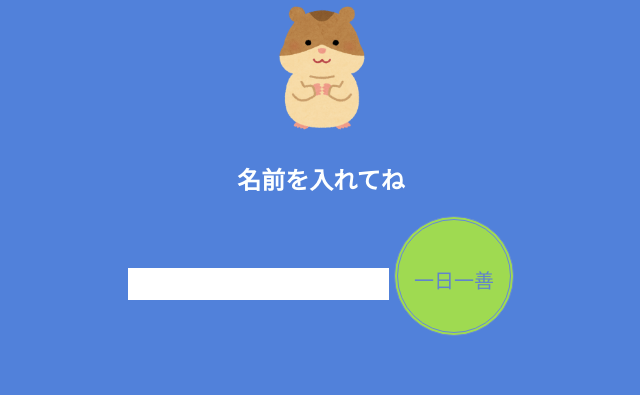
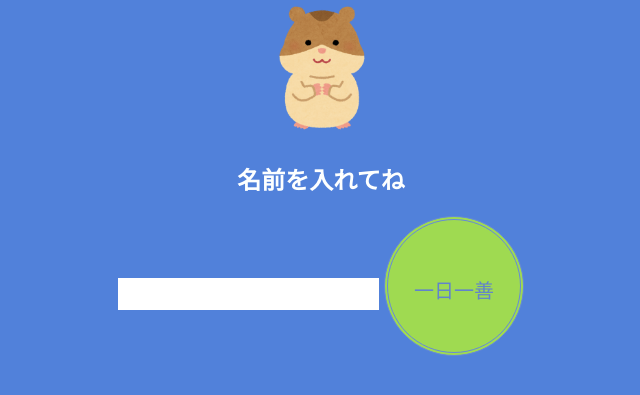
Before and after one commit to cat22roo/PayItForward-Maker, a plain HTML site: page index.html in a window 1280 px wide. Shown: the part 113-508 px from the top of the page, without its empty margins (319-959 px from the left). Drawn offline with Linux system fonts and the light colour scheme; a web font is replaced by a local one.

Commit message:
Update pif-maker.css
スマホ画面で見たら「一日一善」の ”善” が、かけてしまっていたので、ボタンのサイズを修正。

```diff
--- a/pif-maker.css
+++ b/pif-maker.css
@@ -25,9 +25,9 @@ button {
   font-family: 'Potta One', cursive;
   font-size: 20px;
   color: #6183cc;
-  width: 120px;
-  height: 120px;
-  line-height: 120px;
+  width: 140px;
+  height: 140px;
+  line-height: 140px;
   border-radius: 50%;
   border: double 4px #668ad8;
   text-align: center;
```
